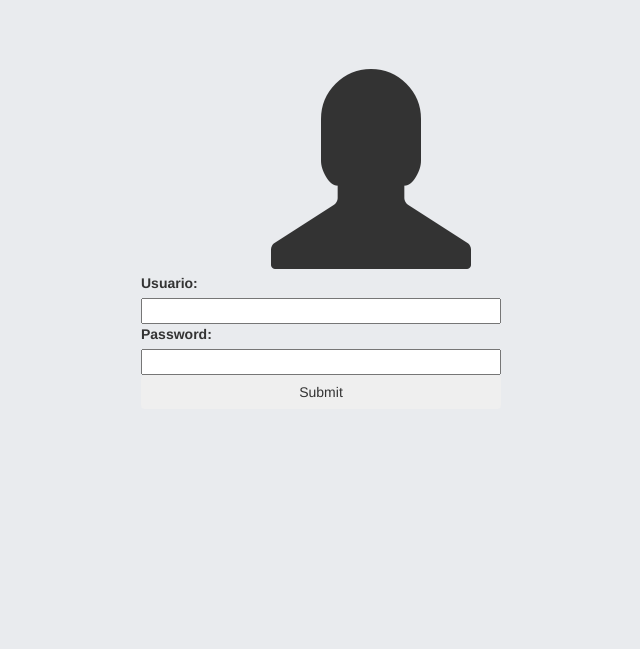
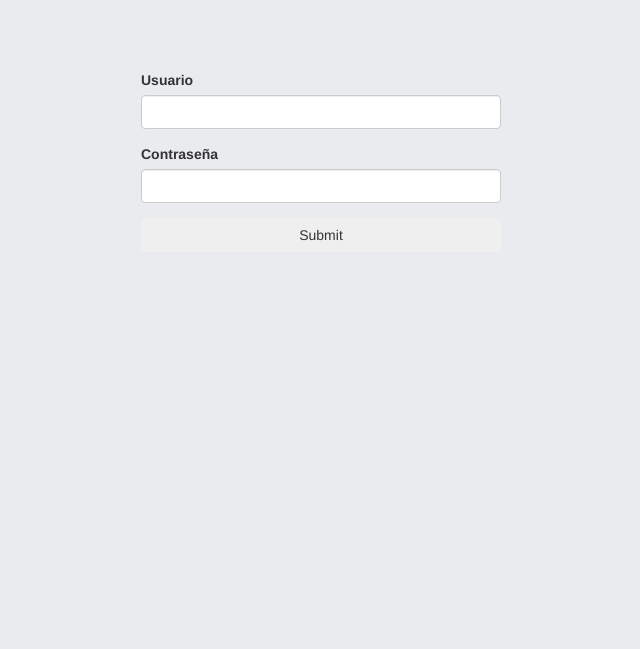
Before and after one commit to cloud-elric/wwwGreenNomina, a Yii app: template views/site/loginEmpleados.php in a window 1280 px wide. Shown: the top 649 px of the page, without its empty margins (319-959 px from the left). Run offline with PHP 8.4 and a stand-in for Yii, Linux system fonts and the light colour scheme; the template is opened without the code that fills it, so the values that code supplies are empty; some libraries are stand-ins or nearby versions.

Commit message:
Se agrego disenio al login

```diff
--- a/views/site/loginEmpleados.php
+++ b/views/site/loginEmpleados.php
@@ -3,24 +3,28 @@ use yii\helpers\Url;
 use yii\widgets\ActiveForm;
 ?>
 <div class="row">
-    <div class="col-md-4 col-md-offset-4">
+	<div class="col-md-4 col-md-offset-4">
 
-		<div class="row">
- 	    <div class="col-md-4 col-md-offset-4">
-			<span class="glyphicon glyphicon-user" style="font-size: 200px;"></span>
-		</div>
+		<?php
+
+$form3 = ActiveForm::begin ( [
+				'action' => Url::base () . '/site/empleado-quincena'
+		] );
+		?>
+	    <div
+			class="form-group">
+			<label class="control-label" for="usu">Usuario</label>
+			<input type="text" name="usu" id="usu" class="form-control">
+
 		</div>
 
-		<?php $form3 = ActiveForm::begin([
-	    	'action' => Url::base().'/site/empleado-quincena',
-	    ]); ?>
-		<div>
-			<label>Usuario:</label>
-			<input type="text" name="usu" style="width: 100%">
+		 <div
+			class="form-group">
+			<label class="control-label" for="pass">Contraseña</label>
+			<input type="text" name="pass" id="pass" class="form-control">
 
-			<label>Password:</label>
-			<input type="password" name="pass" style="width: 100%">
 		</div>
+
 		<div>
 			<input type="submit" class="btn btn_primary" style="width: 100%">
 		</div>
```
